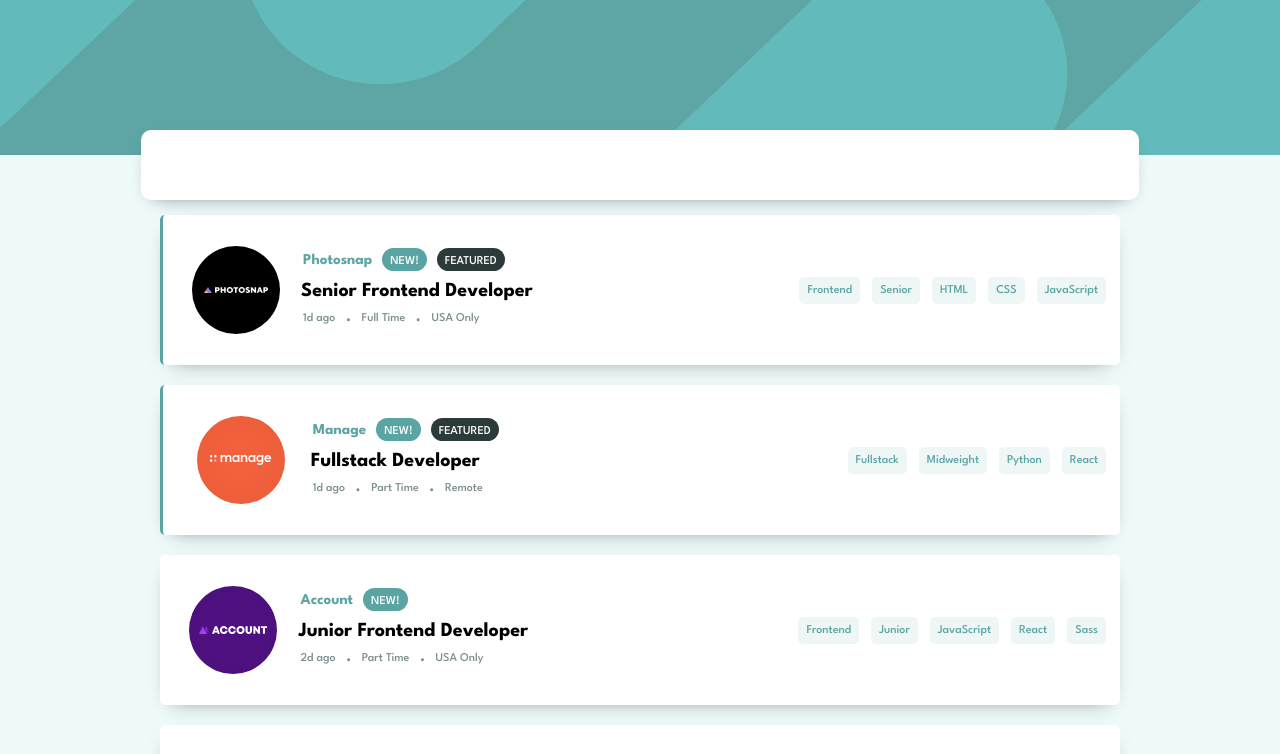
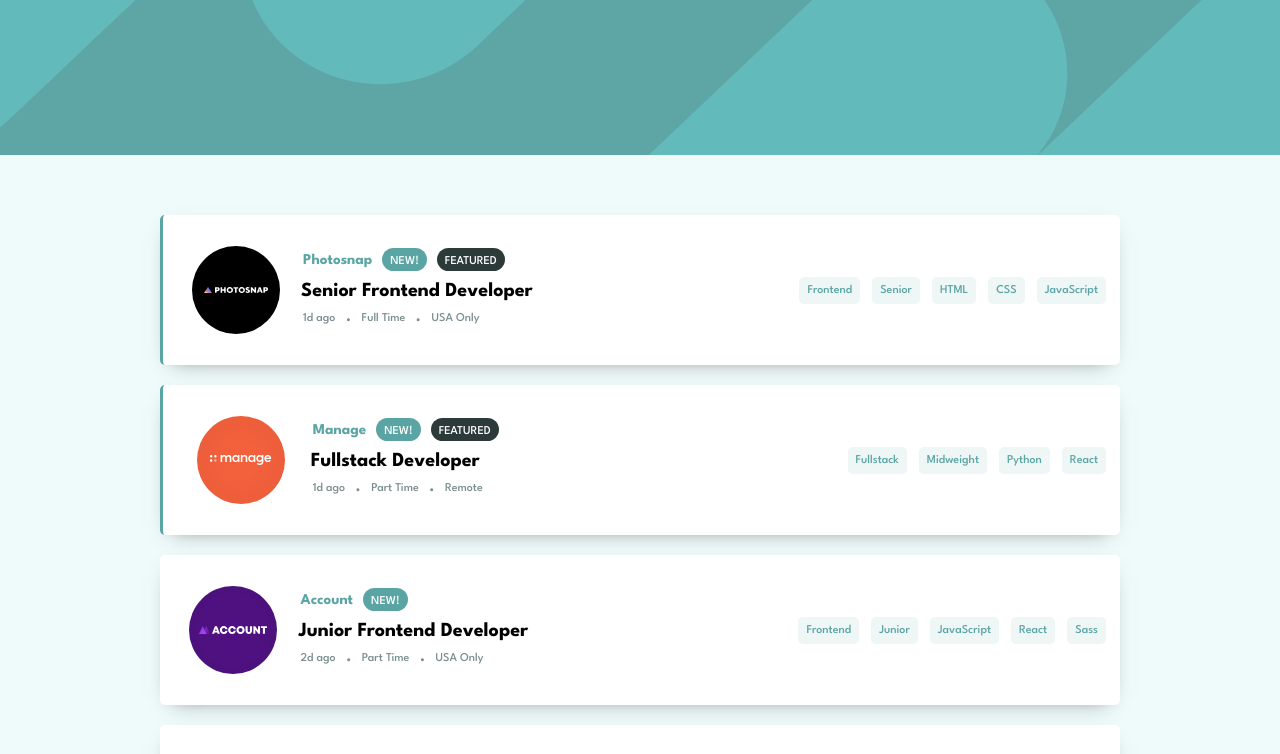
Before and after one commit to M0hamedMagdy/FrontEnd-Mentor-Joblisting-React, a React (Create React App) app: page / in a window 1280 px wide. Shown: the top 754 px of the page. Built offline with nearby package versions, Linux system fonts and the light colour scheme; data requests are answered from the project's data file.

Commit message:
init state

```diff
--- a/src/App.js
+++ b/src/App.js
@@ -11,6 +11,7 @@ import Filter from "./components/Filter/Filter";
 function App() {
   const [jobs, setJobs] = useState([]);
 
+  const [filterTags , setFilterTags] = useState([]);
   function getJobs() {
       jobService.getAll().then((allJobs) => {
         setJobs(allJobs)
@@ -19,11 +20,20 @@ function App() {
 
   useEffect(getJobs, []);
 
+  function handleTags(e) {
+    const jobTags = [...filterTags , e.target.innerText]
+    setFilterTags(jobTags);
+
+    console.log('clicked', jobTags)
+    console.log(filterTags);
+
+  }
   return (
     <>
       <Header src={bgImageDesktop} alt="backgroud image"/>
-      <Filter />
-      <Joblist jobs={jobs} />
+      { filterTags.length > 0 && <Filter filterTags={filterTags} />}
+      {}
+      <Joblist jobs={jobs} handleTags={handleTags} filterTags={filterTags} />
     </>
   );
 }
--- a/src/components/Filter/Filter.js
+++ b/src/components/Filter/Filter.js
@@ -1,9 +1,8 @@
-import { useState } from 'react';
 import './Filter.module.css'
 
-function Filter() {
+function Filter({filterTags}) {
     return (
-        <input type="search" name="search" id="search" />
+        <input value={filterTags} type="search" name="search" id="search" />
     )
 }
 
--- a/src/components/JobList/Joblist.js
+++ b/src/components/JobList/Joblist.js
@@ -1,6 +1,6 @@
 import styles from "./joblist.module.css";
 
-function Job({ job }) {
+function Job({ job , handleTags }) {
   return (
     <li key={job.id} className={job.featured ? styles.featured : styles.jobCard}>
       <picture>
@@ -30,18 +30,18 @@ function Job({ job }) {
         ))}
 
         {job.tools.map((tool) => (
-          <span key={tool}>{tool}</span>
+          <span key={tool} onClick={handleTags}>{tool}</span>
         ))}
       </div>
     </li>
   );
 }
 
-function Joblist({ jobs }) {
+function Joblist({ jobs , handleTags , filterTags }) {
   return (
     <ul>
       {jobs.map((job) => (
-        <Job key={job.id} job={job} />
+        <Job key={job.id} job={job} handleTags={handleTags} />
       ))}
     </ul>
   );
```
